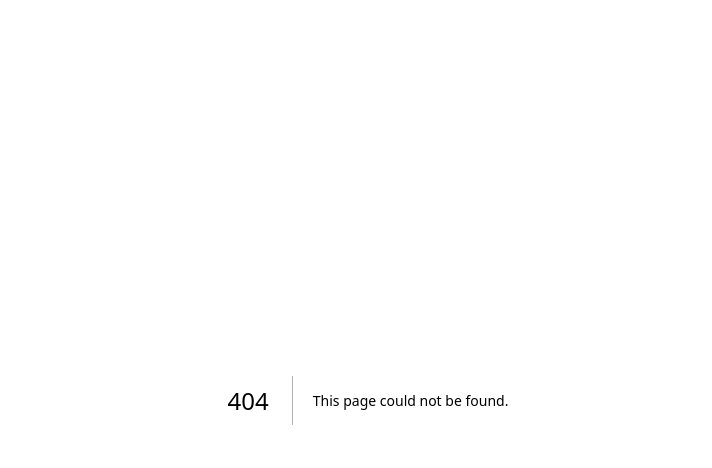
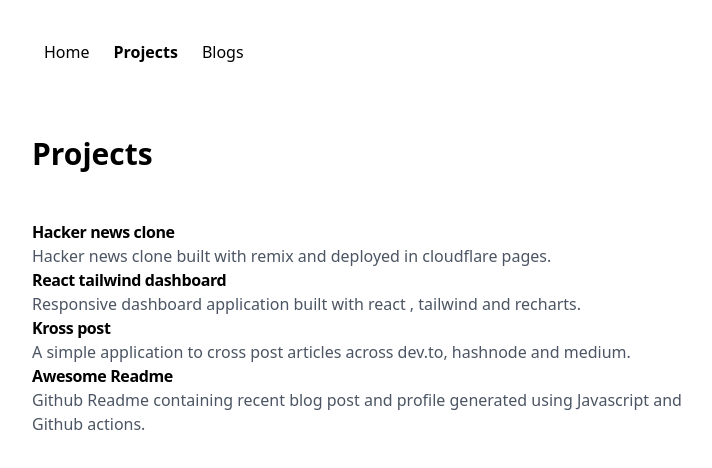
Before and after one commit to skarthikeyan96/karthik.dev, a Next.js app: page /projects in a window 1280 px wide. Before the commit this address had no page. Shown: the top 468 px of the page, without its empty margins (272-984 px from the left). Built offline with nearby package versions, Linux system fonts and the light colour scheme.

Commit message:
feat: type definition and code refactoring

```diff
--- a/components/Layout.tsx
+++ b/components/Layout.tsx
@@ -1,4 +1,6 @@
 import Link from "next/link";
+import { useRouter } from "next/router";
+
 
 interface Layout {
     children: JSX.Element
@@ -6,28 +8,30 @@
 
 
 const Layout = ({ children }: Layout) => {
+    const router = useRouter();
+
   return (
-    <div className="flex flex-col justify-center p-8">
-      <nav className="w-full max-w-2xl flex items-center justify-center mx-auto">
-        <Link href="/" className="mr-2">
-          <a className="font-normal  hidden md:inline-block p-1 sm:px-3 sm:py-2  transition-all">
+    <div className="flex flex-col p-8">
+      <nav className="w-full max-w-2xl flex mx-auto">
+        <Link href="/" >
+          <a className={router.pathname === "/" ? "font-bold  hidden md:inline-block p-1 sm:px-3 sm:py-2  transition-all" :"font-normal  hidden md:inline-block p-1 sm:px-3 sm:py-2  transition-all" }>
             Home
           </a>
         </Link>
         <Link href="/projects">
-          <a className="font-normal  hidden md:inline-block p-1 sm:px-3 sm:py-2  transition-all">
+          <a className={router.pathname === "/projects" ? "font-bold  hidden md:inline-block p-1 sm:px-3 sm:py-2  transition-all" :"font-normal  hidden md:inline-block p-1 sm:px-3 sm:py-2  transition-all" }>
             Projects
           </a>
         </Link>
         <Link href="/blog">
-          <a className="font-normal  hidden md:inline-block p-1 sm:px-3 sm:py-2  transition-all">
+          <a className={router.pathname === "/blog" ? "font-bold  hidden md:inline-block p-1 sm:px-3 sm:py-2  transition-all" :"font-normal  hidden md:inline-block p-1 sm:px-3 sm:py-2  transition-all" }>
             Blogs
           </a>
         </Link>
       </nav>
 
-      <main className="flex flex-col justify-center px-8 mt-16">
-        <div className="flex flex-col justify-center items-start max-w-2xl mx-auto pb-16">
+      <main className="flex flex-col  px-4 mt-16">
+        <div className="flex flex-col items-start max-w-2xl mx-auto pb-16">
           {children}
         </div>
       </main>
--- /dev/null
+++ b/content/projects.json
@@ -0,0 +1,29 @@
+ [
+    {
+        "id" : "1",
+        "title" : "Hacker news clone",
+        "description": "Hacker news clone built with remix and deployed in cloudflare pages.",
+        "url" : "https://github.com/skarthikeyan96/hacker-news-clone-remix",
+        "deployedUrl" : "https://hacker-news-clone-remix.pages.dev/"
+    },
+    {
+        "id": "2",
+        "title" : "React tailwind dashboard",
+        "description" : "Responsive dashboard application built with react , tailwind and recharts.",
+        "url": "https://github.com/skarthikeyan96/react-tailwind-dashboard",
+        "deployedUrl": "http://react-tailwind-dashboard-peach.vercel.app/"
+    },
+    {
+        "id:": "3",
+        "title": "Kross post",
+        "description": "A simple application to cross post articles across dev.to, hashnode and medium.",
+        "url": "https://github.com/skarthikeyan96/kross-post-typescript",
+        "deployedUrl": "https://kross-post-typescript.vercel.app/"
+    },
+    {
+        "id": "4",
+        "title": "Awesome Readme",
+        "description": "Github Readme containing recent blog post and profile generated using Javascript and Github actions.",
+        "url": "https://github.com/skarthikeyan96/skarthikeyan96"
+    }
+]
--- a/pages/blog.tsx
+++ b/pages/blog.tsx
@@ -1,42 +1,70 @@
 import { NextPage } from "next";
 import { useState, useEffect } from "react";
 import Layout from "../components/Layout";
+import Post from "../shared/Post";
+
+export const fetchBlogPost = async () => {
+  let response = await fetch(
+    `https://dev.to/api/articles?username=imkarthikeyan`
+  );
+  let posts = await response.json();
+  return posts;
+};
+
+export const renderLoader = () => {
+  return (
+    <div className="flex justify-center items-center">
+      <div
+        className="spinner-border animate-spin inline-block w-8 h-8 border-4 rounded-full"
+        role="status"
+      ></div>
+    </div>
+  );
+};
 
 const Blog: NextPage = () => {
-  const [posts, setPost] = useState<Array<any>>();
+  const [loading, setLoading] = useState(false);
+
+  const [posts, setPost] = useState<Array<Post>>();
 
   const fetchAndStoreBlogPosts = async () => {
-    let response = await fetch(
-      `https://dev.to/api/articles?username=imkarthikeyan`
-    );
-    let posts = await response.json();
+    setLoading(true);
+    const posts = await fetchBlogPost();
     setPost(posts);
+    localStorage.setItem("posts", JSON.stringify(posts));
+    setLoading(false);
   };
 
   useEffect(() => {
+    if (localStorage.getItem("posts")) {
+      const results = localStorage.getItem("posts") as string;
+      setPost(JSON.parse(results));
+    }
     fetchAndStoreBlogPosts();
   }, []);
 
-  const renderPost = () => {
-    return posts?.map((post) => {
-      const { title, description, url } = post;
-      return (
-        <div className="mb-4" key={post.id}>
-          <a href={url} target="_blank" rel="noreferrer noopener">
-            <h3 className="w-full text-lg font-medium "> {title} </h3>
-            <p className="text-gray-600 "> {description} </p>
-          </a>
-        </div>
-      );
-    });
-  };
-
   return (
     <Layout>
-      <div>
-        <h2 className="text-3xl font-bold"> Blog Posts </h2>
-        <div className="pt-4">{renderPost()}</div>
-      </div>
+      {loading ? (
+        renderLoader()
+      ) : (
+        <div>
+          <h2 className="text-3xl font-bold"> Blog Posts </h2>
+          <div className="pt-12">
+            {posts?.map((post: Post, index: number) => {
+              return (
+                <Post
+                  id={index}
+                  title={post.title}
+                  description={post.description}
+                  url={post.url}
+                  created_at={post.created_at}
+                />
+              );
+            })}
+          </div>
+        </div>
+      )}
     </Layout>
   );
 };
--- a/pages/index.tsx
+++ b/pages/index.tsx
@@ -1,27 +1,65 @@
 import type { NextPage } from "next";
+import { useEffect, useState } from "react";
 import Layout from "../components/Layout";
+import Post from "../shared/Post";
+import { fetchBlogPost, renderLoader } from "./blog";
 
 const Home: NextPage = () => {
+  const [loading, setLoading] = useState(false);
+
+  const [recentPosts, setRecentPost] = useState<Array<Post>>();
+
+  const getRecentPosts = async () => {
+    setLoading(true);
+    const posts = await fetchBlogPost();
+    let recent = [];
+
+    for (let i = 0; i < 5; i++) {
+      recent.push(posts[i]);
+    }
+
+    setRecentPost(recent);
+    setLoading(false);
+  };
+
+  useEffect(() => {
+    getRecentPosts();
+  }, []);
+
   return (
     <Layout>
       <div>
         <div className="flex flex-col pr-8">
-          <h1 className="font-bold text-3xl md:text-5xl tracking-tight mb-1 text-black ">
+          <h1 className="font-bold text-3xl md:text-5xl tracking-tight mb-1 text-black text-transparent bg-gradient-to-r from-pink-500 via-red-500 to-yellow-500 bg-clip-text mr-4">
             Karthikeyan
           </h1>
-          <h2 className="mb-4 pt-1">
-            Software Engineer
-            <span className="font-semibold"> @ Granicus</span>
+          <h2 className="mb-4 pt-1 text-lg  tracking-wide">
+            Developer | Gamer | Technical Writer
           </h2>
           <p className="text-gray-600  mb-16">
-            I am a software developer specialised in Javascript and love to
-            solve problems using code. I like to share my knowledge by writing
-            technical blogs.
+            I am a software developer who loves to solve problems using code and
+            to share knowledge by writing technical blogs.
           </p>
         </div>
         <div>
           <h2 className="text-3xl font-bold"> Recent Posts </h2>
-          <div className="pt-4"></div>
+          {loading ? (
+            renderLoader()
+          ) : (
+            <div className="pt-4">
+              {recentPosts?.map((post: Post, index: number) => {
+                return (
+                  <Post
+                    id={index}
+                    title={post.title}
+                    description={post.description}
+                    url={post.url}
+                    created_at={post.created_at}
+                  />
+                );
+              })}
+            </div>
+          )}
         </div>
       </div>
     </Layout>
--- /dev/null
+++ b/pages/projects.tsx
@@ -0,0 +1,28 @@
+import { NextPage } from "next";
+import Layout from "../components/Layout";
+import projects from "../content/projects.json";
+import Post from "../shared/Post";
+
+const Projects: NextPage = () => {
+  return (
+    <Layout>
+      <div>
+        <h2 className="text-3xl font-bold mb-12"> Projects </h2>
+        <div className="mb-4">
+          {projects?.map((project, index) => {
+            return (
+              <Post
+                id={index}
+                title={project.title}
+                description={project.description}
+                url={project.url}
+              />
+            );
+          })}
+        </div>
+      </div>
+    </Layout>
+  );
+};
+
+export default Projects;
--- /dev/null
+++ b/shared/Post.tsx
@@ -0,0 +1,20 @@
+import React from "react";
+
+
+
+const Post = ({ id, title, description, url, created_at }: Post) => {
+  return (
+    <div className="mb-8" key={id}>
+      <p className="text-gray-600 ">
+        {created_at && new Date(created_at).toDateString()}
+      </p>
+
+      <a href={url} target="_blank" rel="noreferrer noopener">
+        <h3 className="w-full font-bold tracking-tight"> {title} </h3>
+        <p className="text-gray-600 "> {description} </p>
+      </a>
+    </div>
+  );
+};
+
+export default Post;
```
Also changed, not shown: index.d.ts (added, +7 -0 lines).
